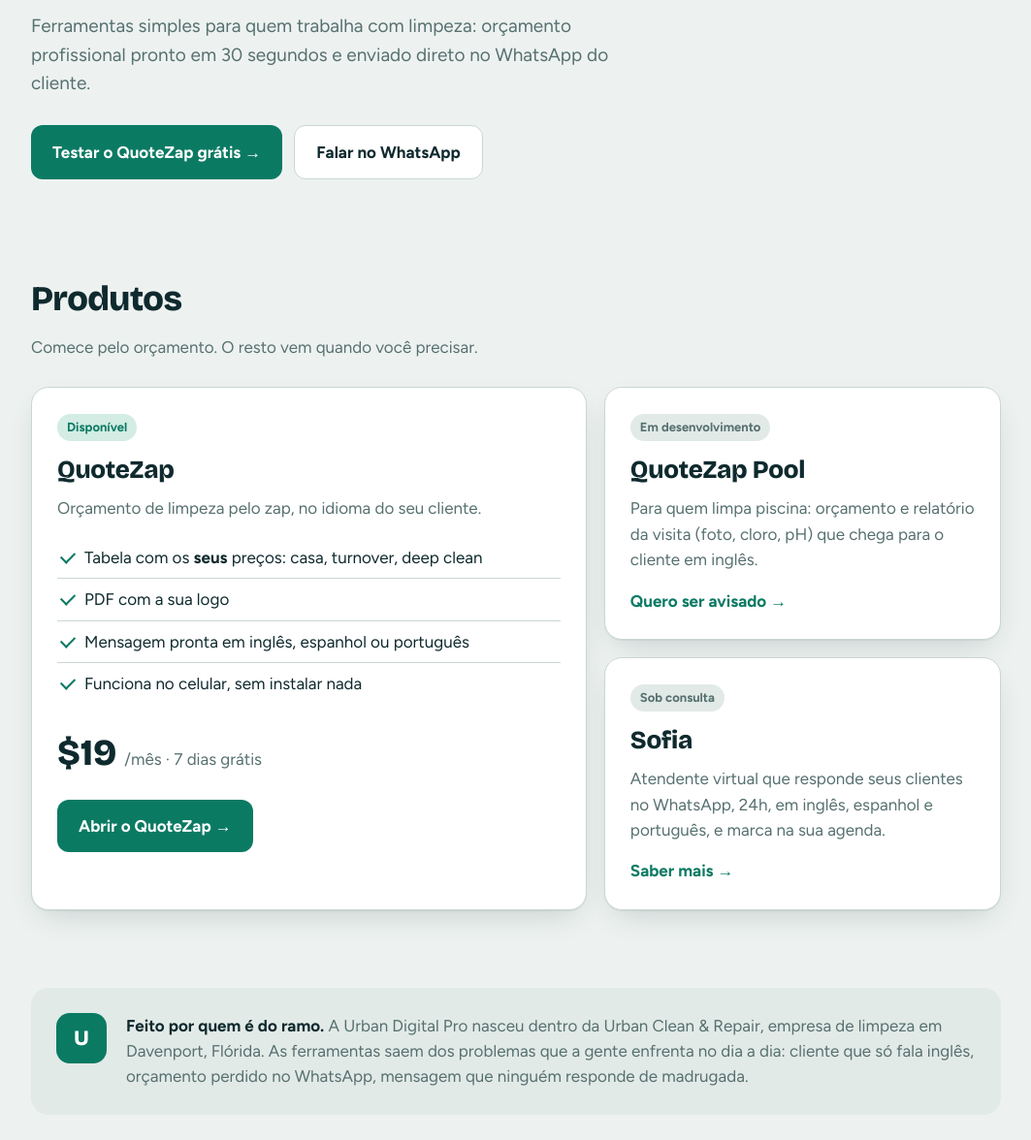
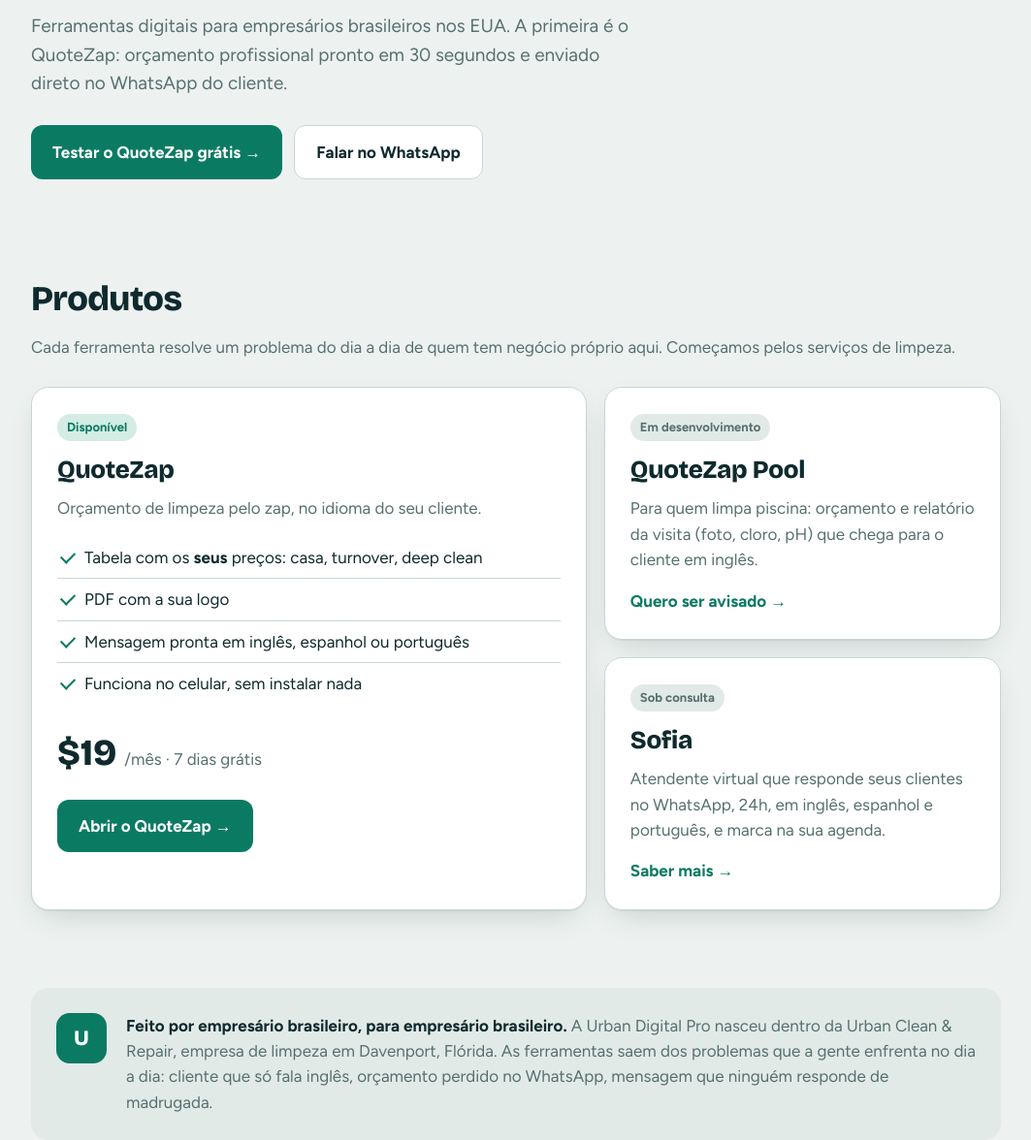
Before and after one commit to dayvson30-alt/urbandigitalpro, a plain HTML site: page index.html in a window 1280 px wide. Shown: the part 424-1600 px from the top of the page at 97% size, without its empty margins (108-1171 px from the left). Drawn offline with nearby package versions, Linux system fonts and the light colour scheme.

Commit message:
copy: broaden positioning to Brazilian business owners in the US

```diff
--- a/index.html
+++ b/index.html
@@ -6,9 +6,9 @@
 <title>Urban Digital Pro</title>
 <link rel="icon" href="icon.svg" type="image/svg+xml">
 <link rel="apple-touch-icon" href="apple-touch-icon.png">
-<meta name="description" content="Ferramentas simples para brasileiros que trabalham com limpeza nos EUA. QuoteZap: orçamento profissional em inglês no WhatsApp do cliente.">
+<meta name="description" content="Ferramentas digitais para empresários brasileiros nos EUA. QuoteZap: orçamento profissional em inglês no WhatsApp do cliente.">
 <meta property="og:title" content="Urban Digital Pro">
-<meta property="og:description" content="Ferramentas para brasileiros de limpeza nos EUA. Orçamento em inglês em 30 segundos.">
+<meta property="og:description" content="Ferramentas digitais para empresários brasileiros nos EUA. Orçamento em inglês em 30 segundos.">
 <link rel="preconnect" href="https://fonts.googleapis.com">
 <link rel="preconnect" href="https://fonts.gstatic.com" crossorigin>
 <link href="https://fonts.googleapis.com/css2?family=Bricolage+Grotesque:opsz,wght@12..96,600;12..96,800&family=Figtree:wght@400;500;600;700&display=swap" rel="stylesheet">
@@ -95,7 +95,7 @@ footer a:hover{color:var(--ink)}
     <section class="hero">
       <span class="eyebrow">🇧🇷 Feito para brasileiros nos EUA 🇺🇸</span>
       <h1>Seu cliente americano recebe tudo <mark>em inglês</mark>. Você usa em português.</h1>
-      <p class="lead">Ferramentas simples para quem trabalha com limpeza: orçamento profissional pronto em 30 segundos e enviado direto no WhatsApp do cliente.</p>
+      <p class="lead">Ferramentas digitais para empresários brasileiros nos EUA. A primeira é o QuoteZap: orçamento profissional pronto em 30 segundos e enviado direto no WhatsApp do cliente.</p>
       <div class="ctas">
         <a class="btn btn-main" href="https://app.urbandigitalpro.net/">Testar o QuoteZap grátis →</a>
         <a class="btn btn-wa" href="https://wa.me/14073755223?text=Oi!%20Vim%20pelo%20site%20da%20Urban%20Digital%20Pro." target="_blank" rel="noopener">Falar no WhatsApp</a>
@@ -104,7 +104,7 @@ footer a:hover{color:var(--ink)}
 
     <section id="produtos">
       <h2>Produtos</h2>
-      <p class="sub">Comece pelo orçamento. O resto vem quando você precisar.</p>
+      <p class="sub">Cada ferramenta resolve um problema do dia a dia de quem tem negócio próprio aqui. Começamos pelos serviços de limpeza.</p>
       <div class="grid">
         <article class="card">
           <span class="tag tag-live">Disponível</span>
@@ -140,7 +140,7 @@ footer a:hover{color:var(--ink)}
     <section>
       <div class="about">
         <div class="mark" aria-hidden="true">U</div>
-        <p><strong>Feito por quem é do ramo.</strong> A Urban Digital Pro nasceu dentro da Urban Clean &amp; Repair, empresa de limpeza em Davenport, Flórida. As ferramentas saem dos problemas que a gente enfrenta no dia a dia: cliente que só fala inglês, orçamento perdido no WhatsApp, mensagem que ninguém responde de madrugada.</p>
+        <p><strong>Feito por empresário brasileiro, para empresário brasileiro.</strong> A Urban Digital Pro nasceu dentro da Urban Clean &amp; Repair, empresa de limpeza em Davenport, Flórida. As ferramentas saem dos problemas que a gente enfrenta no dia a dia: cliente que só fala inglês, orçamento perdido no WhatsApp, mensagem que ninguém responde de madrugada.</p>
       </div>
     </section>
   </main>
```
